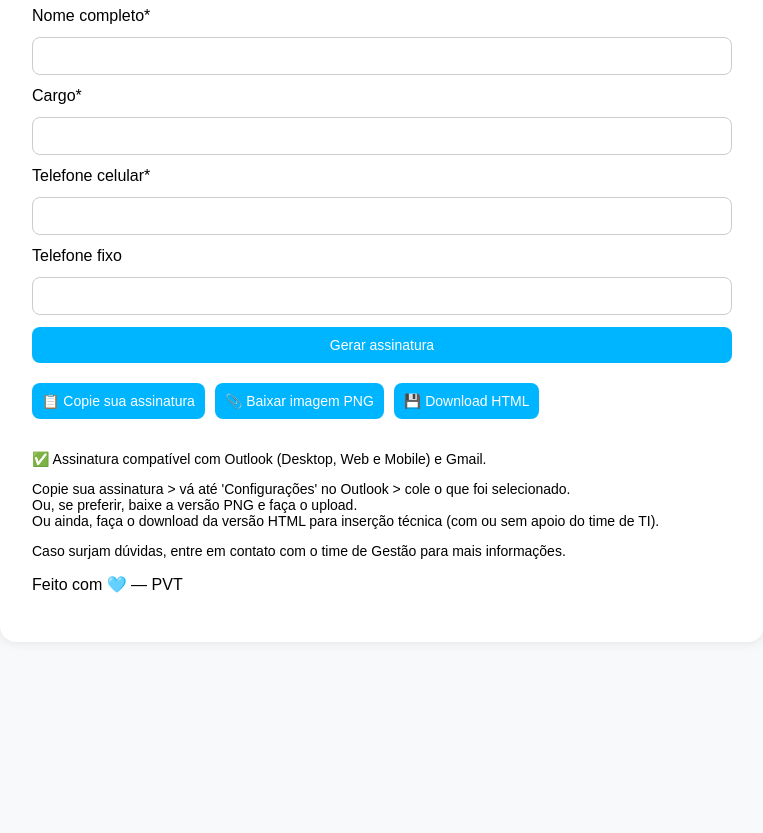
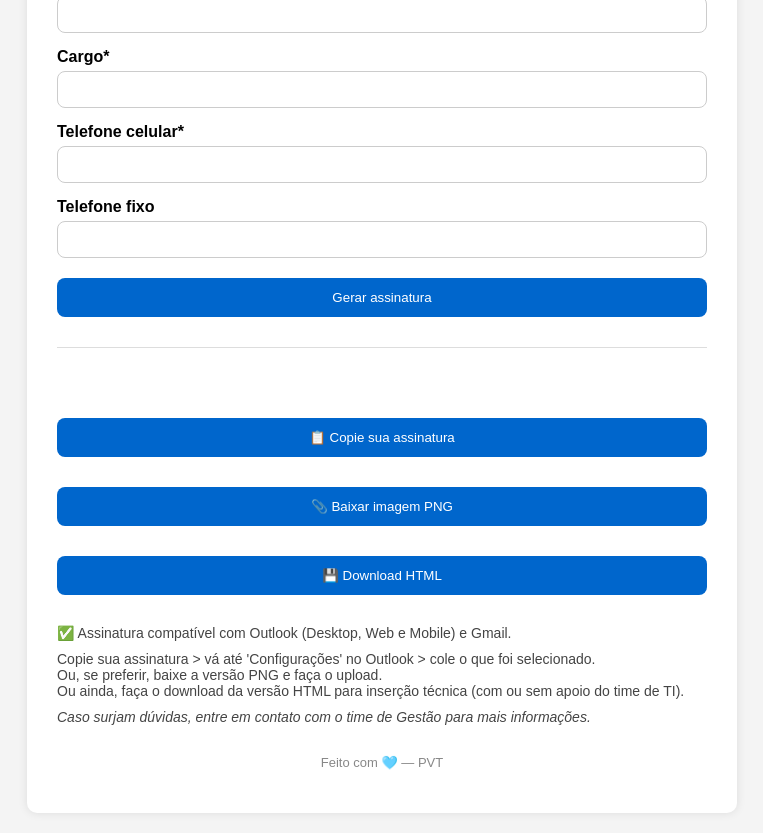
Before and after one commit to mscaroles/assinatura-email, a plain HTML site: page index.html in a window 1280 px wide. Shown: the part 137-970 px from the top of the page, without its empty margins (258-1021 px from the left). Before the commit the page ends 811 px from the top, so only its background shows below. Drawn offline with Linux system fonts and the light colour scheme.

Commit message:
style.css

```diff
--- a/style.css
+++ b/style.css
@@ -1,71 +1,86 @@
 body {
   font-family: Arial, sans-serif;
-  background-color: #f8f9fa;
+  background-color: #f4f4f4;
   margin: 0;
-  padding: 2rem;
-  color: #000000;
+  padding: 20px;
 }
 
 .container {
-  max-width: 700px;
-  margin: 0 auto;
-  background: #ffffff;
-  padding: 2rem;
-  border-radius: 16px;
-  box-shadow: 0 0 12px rgba(0, 0, 0, 0.1);
+  max-width: 650px;
+  background-color: #fff;
+  padding: 30px;
+  margin: auto;
+  border-radius: 10px;
+  box-shadow: 0 0 10px rgba(0, 0, 0, 0.1);
 }
 
 h1 {
-  color: #00b5ff;
+  font-size: 24px;
+  color: #333;
   text-align: center;
 }
 
-form {
-  display: flex;
-  flex-direction: column;
-  gap: 12px;
-  margin-bottom: 20px;
+label {
+  display: block;
+  margin-top: 15px;
+  font-weight: bold;
 }
 
-input, button {
+input[type="text"] {
+  width: 100%;
   padding: 10px;
-  font-size: 14px;
+  margin-top: 5px;
   border-radius: 8px;
   border: 1px solid #ccc;
+  box-sizing: border-box;
 }
 
 button {
-  background-color: #00b5ff;
+  margin-top: 20px;
+  padding: 12px;
+  background-color: #0066cc;
   color: white;
+  border: none;
+  border-radius: 8px;
   cursor: pointer;
-  transition: 0.3s;
-  border: none;
+  width: 100%;
 }
 
 button:hover {
-  background-color: #0091cc;
+  background-color: #004a99;
+}
+
+.assinatura {
+  margin-top: 30px;
+  border-top: 1px solid #ddd;
+  padding-top: 30px;
 }
 
 .botoes {
   display: flex;
+  flex-direction: column;
   gap: 10px;
-  margin-bottom: 20px;
-  flex-wrap: wrap;
-}
-
-#preview-container {
-  background: #f1f1f1;
-  padding: 1rem;
-  border-radius: 12px;
+  margin-top: 20px;
 }
 
 .instrucoes {
+  margin-top: 30px;
   font-size: 14px;
-  margin-top: 2rem;
+  color: #444;
 }
 
-.footer {
-  margin-top: 1rem;
+.instrucoes p {
+  margin: 10px 0;
+}
+
+.instrucoes .destaque {
+  font-size: 14px;
+  font-style: italic;
+}
+
+footer {
+  margin-top: 30px;
   text-align: center;
-  font-weight: bold;
+  color: #888;
+  font-size: 13px;
 }
```
